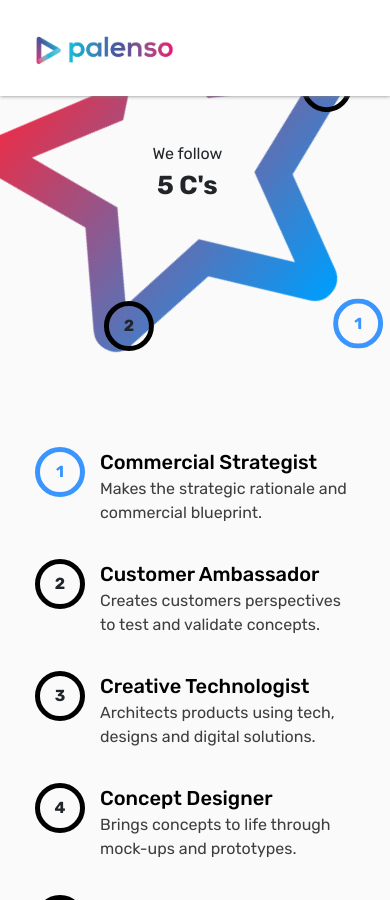
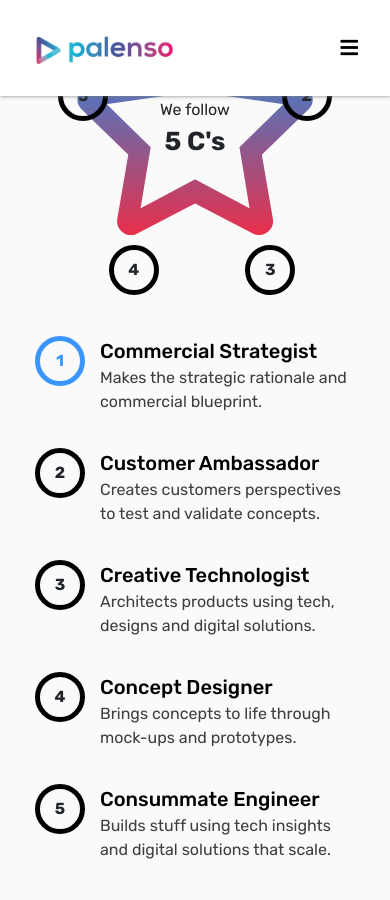
Before and after one commit to palenso/palenso.github.io, a Jekyll site: the page built from index.html, in a window 390 px wide and 900 px high, scrolled down 4910 px. Built offline with Jekyll 4.4.1, drawn with Linux system fonts in a browser that asks for light colours; nearby versions of some CDN libraries.

Commit message:
UI changes and Title change

```diff
--- a/_includes/head.html
+++ b/_includes/head.html
@@ -7,7 +7,7 @@
   />
   <title>{{ site.title }}{% if page.title %} {{ page.title }}{% endif %}</title>
 
-  <meta name="title" content="Caravel.AI" />
+  <meta name="title" content="{{ site.title }}" />
   <meta name="description" content="{{ site.description }}" />
   <meta name="keywords" content="{{ site.keywords }}" />
   <meta name="format-detection" content="telephone=no" />
--- a/_includes/navbar.html
+++ b/_includes/navbar.html
@@ -15,7 +15,7 @@
     aria-expanded="false"
     aria-label="Toggle navigation"
   >
-    <span class="navbar-toggler-icon"></span>
+    <i class="fas fa-bars navbar-toggle-icon"></i>
   </button>
 
   <div
--- a/assets/css/style.css
+++ b/assets/css/style.css
@@ -30,12 +30,13 @@
   background-size: auto 100%;
   background-blend-mode: soft-light;
   background-color: #2f2091;
+  /* background-color: #fff; */
   padding: 40px 60px;
   border-radius: 10px;
 }
 
 .form-container .form-control {
-  color: #fff !important;
+  color: #000 !important;
 }
 
 .section-content {
@@ -63,17 +64,17 @@
 
 .bg-blacka-100 {
   background-color: rgba(0, 0, 0, 0.1) !important;
+  background-color: #fff !important;
 }
 
 .bg-transparent {
-  background-color: transparent;
+  /* background-color: transparent; */
 }
 
 label {
   font-size: 0.875rem;
   color: #fff;
-  opacity: 0.5;
-  margin-bottom: 0px;
+  margin-bottom: 5px;
 }
 
 .text-field-height {
@@ -289,6 +290,14 @@
 .navbar.solid .navbar-brand {
   color: #000;
   transition: color 1s ease 0s;
+}
+
+.navbar.solid .navbar-collapse {
+  padding: 0px 15px;
+  background: #fff;
+}
+.navbar.solid .navbar-toggle-icon {
+  color: #000;
 }
 
 .navbar.solid .nav-link {
@@ -911,6 +920,50 @@
   .palenso-how-we-do-it-container .palenso-how-we-do-star-container {
     width: 100%;
   }
+  .palenso-how-we-do-it-container .palenso-how-we-do-star-container .star-description {
+    /* animation-play-state: paused; */
+    animation-name: none;
+  }
+  .palenso-how-we-do-it-container .palenso-how-we-do-star-container .star-1,
+  .star-2,
+  .star-3,
+  .star-4,
+  .star-5 {
+    /* animation-play-state: paused; */
+    animation-name: none;
+  }
+  .palenso-how-we-do-it-container .palenso-how-we-do-star-container {
+    /* animation-play-state: paused; */
+    animation-name: none;
+  }
+  .palenso-how-we-do-it-container .palenso-how-we-do-star-container i {
+    font-size: 25vh;
+    font-weight: normal;
+  }
+  .palenso-how-we-do-it-container .palenso-how-we-do-star-container .star-1 {
+    top: 0;
+    left: 45%;
+  }
+
+  .palenso-how-we-do-it-container .palenso-how-we-do-star-container .star-2 {
+    top: 36%;
+    right: 12%;
+  }
+
+  .palenso-how-we-do-it-container .palenso-how-we-do-star-container .star-3 {
+    bottom: 0;
+    left: 64%;
+  }
+
+  .palenso-how-we-do-it-container .palenso-how-we-do-star-container .star-4 {
+    bottom: 0;
+    left: 26%;
+  }
+
+  .palenso-how-we-do-it-container .palenso-how-we-do-star-container .star-5 {
+    top: 36%;
+    left: 12%;
+  }
 }
 
 /* who are we section */
--- a/index.html
+++ b/index.html
@@ -442,7 +442,7 @@
         applications for your organisation.
       </div>
       <div class="row pt-5 pb-5">
-        <div class="col-12 col-md-6">
+        <div class="col-12 col-md-6 pt-2 pb-2">
           <div class="palenso-how-we-do-star-container">
             <i class="far fa-star star-background"></i>
             <div class="star-1 palenso-stars">1</div>
@@ -456,7 +456,7 @@
             </div>
           </div>
         </div>
-        <div class="col-12 col-md-6">
+        <div class="col-12 col-md-6 pt-2 pb-2">
           <div class="palenso-how-we-do-it-right-container">
             <!-- 1 -->
             <div class="palenso-right-flex-container">
@@ -584,54 +584,51 @@
         <div class="row">
           <div class="col-md-8">
             <div class="row">
-              <div class="col">
+              <div class="col-12 col-md-6 pt-2 pb-2">
                 <label>Email</label>
                 <input
                   type="text"
                   class="form-control bg-transparent border bg-blacka-100 border-whitea-100"
-                  placeholder="Enter email"
+                  placeholder=""
                 />
               </div>
-              <div class="col">
+              <div class="col-12 col-md-6 pt-2 pb-2">
                 <label>Name</label>
                 <input
                   type="text"
                   class="form-control bg-transparent border bg-blacka-100 border-whitea-100"
-                  placeholder="Enter name"
+                  placeholder=""
                 />
               </div>
-            </div>
-
-            <div class="row pt-4">
-              <div class="col">
+              <div class="col-12 col-md-6 pt-2 pb-2">
                 <label>Duration</label>
                 <input
                   type="text"
                   class="form-control bg-transparent border bg-blacka-100 border-whitea-100"
-                  placeholder="Enter duration"
+                  placeholder=""
                 />
               </div>
-              <div class="col">
+              <div class="col-12 col-md-6 pt-2 pb-2">
                 <label>Budget</label>
                 <input
                   type="text"
                   class="form-control bg-transparent border bg-blacka-100 border-whitea-100"
-                  placeholder="Enter budget"
+                  placeholder=""
                 />
               </div>
-            </div>
-
-            <div class="row pt-4 pb-4">
-              <div class="col">
+              <div class="col-12 col-md-12 pt-2 pb-2">
                 <label>Message</label>
                 <textarea
                   rows="4"
                   class="form-control bg-transparent border bg-blacka-100 border-whitea-100 pl-2 pr-2"
-                  placeholder="Enter message..."
+                  placeholder=""
                 ></textarea>
               </div>
+              <div class="col-12 col-md-12 pt-2 pb-2">
+                <input class="form-button" type="button" value="SEND EMAIL" />
+              </div>
+
             </div>
-            <input class="form-button" type="button" value="SEND EMAIL" />
           </div>
           <div class="col-md-4"></div>
         </div>
```
